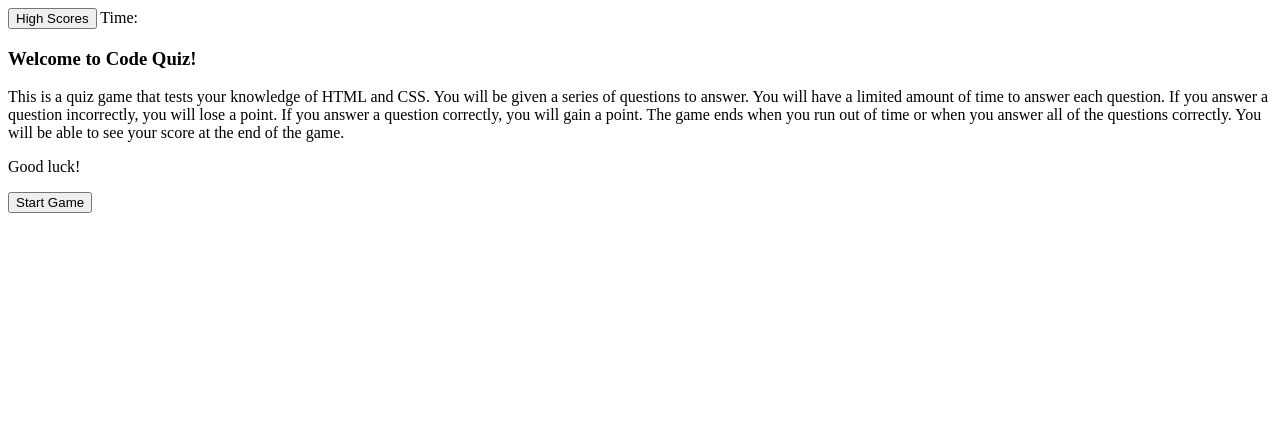
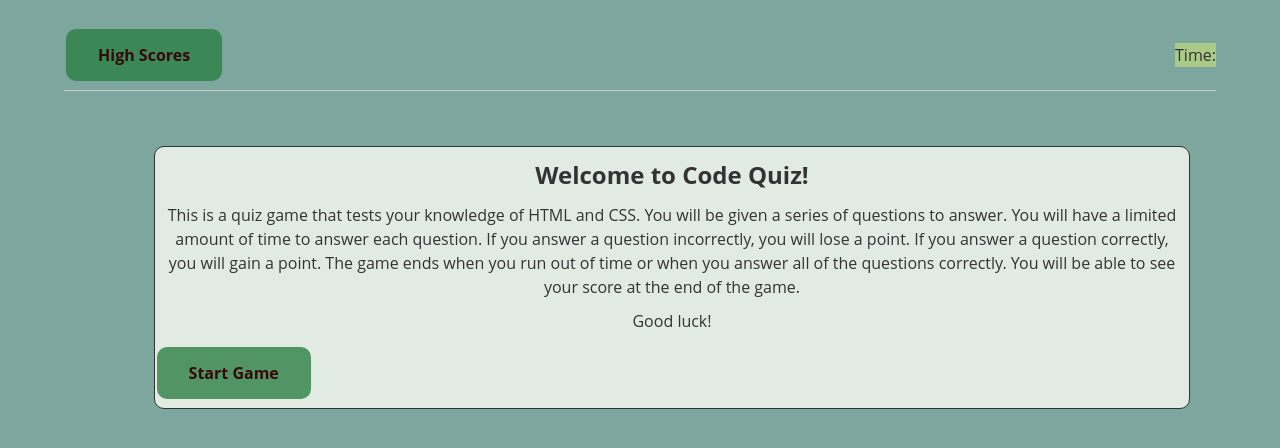
Before and after one commit to KaterynaTekmenzhi/code-quiz, a plain HTML site: page index.html in a window 1280 px wide. Drawn offline with Linux system fonts and the light colour scheme.

Commit message:
welcome modal done

```diff
--- /dev/null
+++ b/css/reset.css
@@ -0,0 +1,16 @@
+* {
+    margin: 0;
+    padding: 0;
+    font-size: 1em;
+    font-family: inherit;
+    box-sizing: border-box;
+}
+
+html, body, div, h1, p, input, button {
+    margin: 0;
+    padding: 0;
+    border: 0;
+    font-size: 1em;
+    font-family: 'Open Sans', sans-serif;
+    vertical-align: baseline;
+}
--- /dev/null
+++ b/css/style.css
@@ -0,0 +1,114 @@
+* {
+    margin: 0;
+    padding: 0;
+    position: relative;
+    box-sizing: border-box;
+}
+
+body {
+    font-family: 'Open Sans', sans-serif;
+    font-size: 1em;
+    line-height: 1.5;
+    color: #333;
+    background-color: rgba(84, 140, 127, 0.755);
+}
+
+main {
+    display: flex;
+    justify-content: center;
+}
+
+header {
+    width: 90%;
+    margin-top: 25px;
+    margin-left:5%;
+    padding-bottom: 5px;
+    margin-bottom: 5px;
+    border-bottom: 1px solid #ccc;
+}
+
+h1 {
+    text-align: center;
+    font-size: 1.5em;
+    font-weight: bold;
+    margin: 10px;
+}
+
+p {
+    text-align: center;
+    font-size: 1em;
+    margin: 10px;
+}
+
+label {
+    font-family: 'Open Sans', sans-serif;
+    font-size: 1em;
+    line-height: 1.5;
+    color: #333;
+    background-color: rgba(217, 240, 113, 0.49);
+}
+
+.button {
+    background-color: #2c7f43ca;
+    color: rgb(54, 9, 12);
+    cursor: pointer;
+    border: none;
+    padding: 15px 32px;
+    border-radius: 10px;
+    text-align: center;
+    text-decoration: none;
+    display: inline-block;
+    font-size: 16px;
+    font-weight: 700;
+    margin: 4px 2px;
+    -webkit-transition-duration: 0.4s;
+    transition-duration: 0.4s;
+}
+
+.button1:hover {
+    box-shadow: 0 12px 16px 0 rgba(0,0,0,0.24),0 17px 50px 0 rgba(0,0,0,0.19);
+}
+
+.button2:hover {
+    box-shadow: 0 12px 16px 0 rgba(0,0,0,0.24),0 17px 50px 0 rgba(0,0,0,0.19);
+    text-align: center;
+}
+
+
+#mainSection {
+    width: 90%;
+    margin-top: 25px;
+    margin-left:5%;
+    padding-bottom: 5px;
+    margin-bottom: 5px;
+}
+
+#welcomeModal {
+    width: 90%;
+    margin-top: 25px;
+    margin-left:5%;
+    padding-bottom: 5px;
+    margin-bottom: 5px;
+    border: #333 1px solid;
+    border-radius: 10px;
+    background-color: rgba(237, 243, 235, 0.898);
+}
+
+#modalContent {
+    text-align: center;
+    width: 90%;
+    margin-top: 25px;
+    margin-left:5%;
+    padding-bottom: 5px;
+    margin-bottom: 5px;
+    border: #333 1px solid;
+    border-radius: 10px;
+    background-color: rgba(237, 243, 235, 0.898);
+}
+
+#navbar {
+    width: 100%;
+    display: flex;
+    justify-content: space-between;
+    align-items: center;
+}
--- a/index.html
+++ b/index.html
@@ -4,12 +4,14 @@
     <meta charset="UTF-8">
     <meta http-equiv="X-UA-Compatible" content="IE=edge">
     <meta name="viewport" content="width=device-width, initial-scale=1.0">
+    <link rel="stylesheet" href="./css/reset.css">
+    <link rel="stylesheet" href="./css/style.css">
     <title>Code Quiz</title>
 </head>
 <body>
     <header>
-        <div>
-            <button id="highScores">High Scores</button>
+        <div id="navbar">
+            <button id="highScores" class="button button1">High Scores</button>
             <label id="time">Time:</label>
         </div>
     </header>
@@ -21,7 +23,7 @@
                     <h1>Welcome to Code Quiz!</h1>
                     <p>This is a quiz game that tests your knowledge of HTML and CSS. You will be given a series of questions to answer. You will have a limited amount of time to answer each question. If you answer a question incorrectly, you will lose a point. If you answer a question correctly, you will gain a point. The game ends when you run out of time or when you answer all of the questions correctly. You will be able to see your score at the end of the game.</p>
                     <p>Good luck!</p>
-                    <button id="startGame">Start Game</button>
+                    <button id="startGame" class="button button2">Start Game</button>
                 </div>
             </section>
         </section>
```
